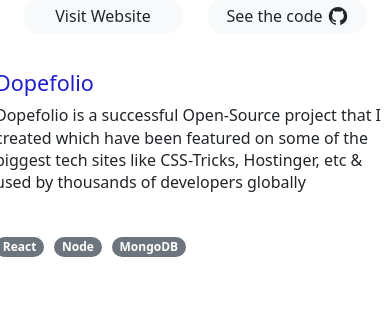
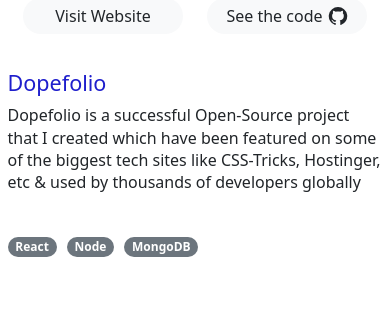
Before and after one commit to GuillermoBerlin/personalportfolio, a React (Create React App) app: page / in a window 390 px wide. Shown: the part 990-1303 px from the top of the page. Built offline with nearby package versions, Linux system fonts and the light colour scheme; grey boxes are pictures that could not be loaded.

Commit message:
Added more resolutions to support smaller devices

```diff
--- a/src/components/Header.css
+++ b/src/components/Header.css
@@ -1,4 +1,4 @@
-.main-div{
+.main-div {
     padding-left: 13%;
 }
 .icons-container{
@@ -20,3 +20,8 @@
         padding-left: 0;
     }
 }
+@media (min-width: 992px){
+    .icons-container{
+        justify-content: flex-start;
+    }
+}
--- a/src/components/Project.css
+++ b/src/components/Project.css
@@ -2,10 +2,28 @@
     width: 400px;
     height: 300px;
 }
-.imgContainer {
-    position: "relative";
-    display: "inline-block";
-    text-align: "right";
+.title{
+    width: 400px;
+}
+.info-container p{
+    width: 400px;
+    max-width: 400px;
+}
+.info-container .pills{
+    width: 400px;
+}
+.img-container {
+    display: flex;
+    justify-content: center;
+    align-items: center;
+}
+@media (max-width: 991px) {
+    .img-container {
+        display: flex;
+        flex-direction: column;
+        justify-content: center;
+        align-items: center;
+    }
 }
 @media (max-width: 430px) {
     img{
@@ -13,9 +31,70 @@
         height: 250px;
     }
 }
+@media (max-width: 415px) {
+    .title{
+        width: 390px;
+    }
+    .info-container p{
+        width: 390px;
+        max-width: 390px;
+    }
+    .info-container .pills{
+        width: 390px;
+    }
+}
+@media (max-width: 405px) {
+    .title{
+        width: 385px;
+    }
+    .info-container p{
+        width: 385px;
+        max-width: 385px;
+    }
+    .info-container .pills{
+        width: 385px;
+    }
+}
+@media (max-width: 400px) {
+    .title{
+        width: 375px;
+    }
+    .info-container p{
+        width: 375px;
+        max-width: 375px;
+    }
+    .info-container .pills{
+        width: 375px;
+    }
+}
 @media (max-width: 380px) {
+    .img-container{
+        text-align: center;
+    }
     img{
-        width: 100%;
+        width: 95%;
         height: 230px;
     }
+    .title{
+        width: 360px;
+    }
+    .info-container p{
+        width: 360px;
+        max-width: 360px;
+    }
+    .info-container .pills{
+        width: 360px;
+    }
 }
+@media (max-width: 376px) {
+    .title{
+        width: 355px;
+    }
+    .info-container p{
+        width: 355px;
+        max-width: 355px;
+    }
+    .info-container .pills{
+        width: 355px;
+    }
+}
--- a/src/components/Project.js
+++ b/src/components/Project.js
@@ -3,6 +3,7 @@
 import GitHubIcon from '@mui/icons-material/GitHub';
 import useWindowSize from './useWindowSize';
 import './Project.css';
+
 const Project = () => {
 
   const [hovered, setHovered] = useState(false);
@@ -14,9 +15,6 @@
     },
     buttonContainer: {
       position: "absolute",
-      top: "50%",
-      left: "50%",
-      transform: "translate(-50%, -50%)",
     },
     mobileButtonContainer: {
       display: "flex",
@@ -28,11 +26,6 @@
       display: "flex",
       flexDirection: "row",
       justifyContent: "flex-start",
-      // marginRight: "20px",
-    },
-    colRight: {
-      // marginLeft: "20px",
-      // textAlign: 'left',
     },
     button: {
       display: hovered ? "block" : "none",
@@ -50,15 +43,10 @@
     pills: {
       display: 'flex',
       gap: "10px",
-      width: "400px"
     },
-    title:{
-      width: "400px",
-    },
+
     paragraph: {
       lineHeight: "1.5",
-      width: "400px",
-      maxWidth: "400px",
       marginTop: "15px",
       marginBottom: "15px",
       lineHeight: "140%",
@@ -85,11 +73,12 @@
       <div
            onMouseEnter={() => setHovered(true)}
            onMouseLeave={() => setHovered(false)}
+        className='img-container'
             >
 
         <Image
           style={styles.img}
-          src="https://images.unsplash.com/photo-1543373014-cfe4f4bc1cdf?ixlib=rb-4.0.3&ixid=M3wxMjA3fDB8MHxzZWFyY2h8Mnx8aGlnaCUyMHJlc29sdXRpb258ZW58MHx8MHx8fDA%3D&auto=format&fit=crop&w=500&q=60"
+          src="https://wpleaders.com/wp-content/uploads/2021/05/WPBeginner.png"
         />
 
         {windowSize.width < 700 ? <div style={styles.mobileButtonContainer}>
@@ -104,11 +93,11 @@
       </div>
 
       </Col>
-      <Col style={styles.colRight} className='d-flex flex-column  p-5 pt-0 pb-0 p-md-4 mt-4 mt-md-0 align-items-center align-items-lg-start'>
-        <h4 style={styles.title} className='blue-color'>Dopefolio</h4>
+      <Col className='d-flex flex-column  p-0 p-sm-5 pt-0 pb-0 pt-sm-0 pb-sm-0 p-md-4 mt-4 mt-md-0 align-items-center align-items-lg-start info-container'>
+        <h4 className='blue-color title'>Dopefolio</h4>
         <p style={styles.paragraph}>Dopefolio is a successful Open-Source project that I created which have been featured on some of the biggest tech sites like CSS-Tricks, Hostinger, etc & used by thousands of developers globally
         </p>
-        <div style={styles.pills}>
+        <div style={styles.pills} className='pills'>
           <Badge pill bg="secondary" className="mt-2 mb-2">React</Badge>
           <Badge pill bg="secondary" className="mt-2 mb-2">Node</Badge>
           <Badge pill bg="secondary" className="mt-2 mb-2">MongoDB</Badge>
```
